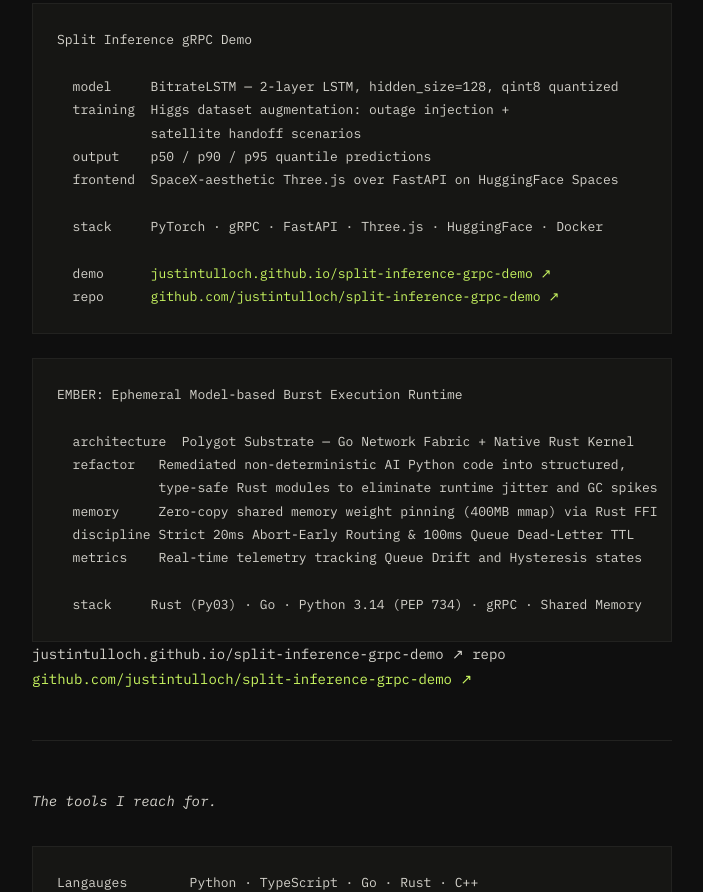
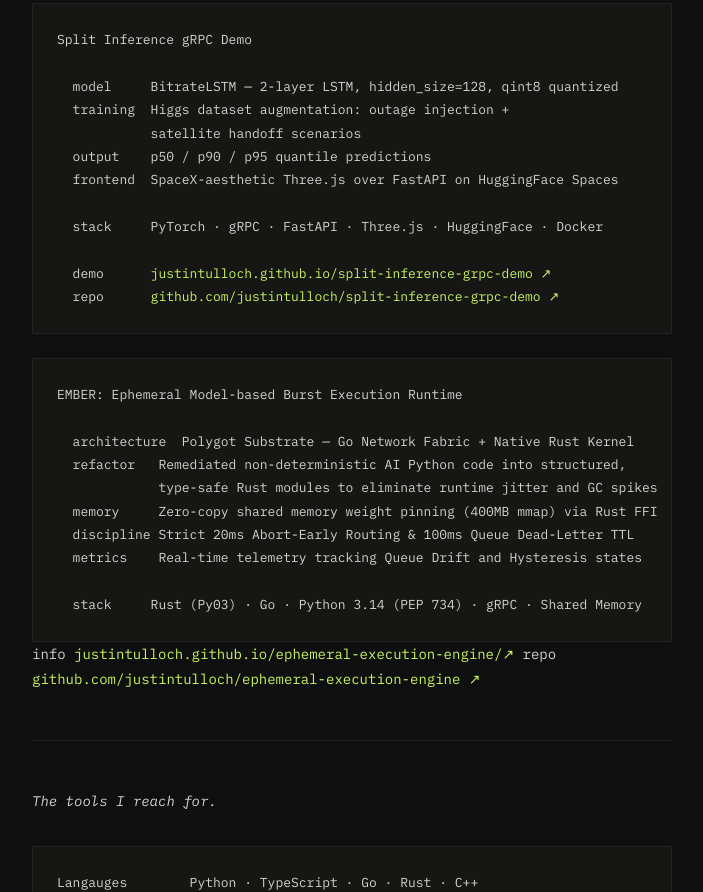
Before and after one commit to justintulloch/justintulloch.github.io, a plain HTML site: page index.html in a window 1280 px wide. Shown: the part 564-1456 px from the top of the page, without its empty margins (288-991 px from the left). Drawn offline with Linux system fonts and the light colour scheme.

Commit message:
Update stack and demo links in index.html

```diff
--- a/index.html
+++ b/index.html
@@ -216,10 +216,10 @@
   discipline Strict 20ms Abort-Early Routing & 100ms Queue Dead-Letter TTL
   metrics    Real-time telemetry tracking Queue Drift and Hysteresis states
 
-  stack     Rust (Py03) · Go · Python 3.14 (PEP 734) · gRPC · Shared Memory</pre
+  stack     Rust (Py03) · Go · Python 3.14 (PEP 734) · gRPC · Shared Memory</pre>
 
-  demo      <a href="https://justintulloch.github.io/split-inference-grpc-demo" target="_blank" rel="noreferrer">justintulloch.github.io/split-inference-grpc-demo ↗</a>
-  repo      <a href="https://github.com/justintulloch/split-inference-grpc-demo" target="_blank" rel="noreferrer">github.com/justintulloch/split-inference-grpc-demo ↗</a></pre>
+  info      <a href="https://justintulloch.github.io/ephemeral-execution-engine/" target="_blank" rel="noreferrer">justintulloch.github.io/ephemeral-execution-engine/↗</a>
+  repo      <a href="https://github.com/justintulloch/ephemeral-execution-engine" target="_blank" rel="noreferrer">github.com/justintulloch/ephemeral-execution-engine ↗</a></pre>
       </section>
 
       <hr />
```
